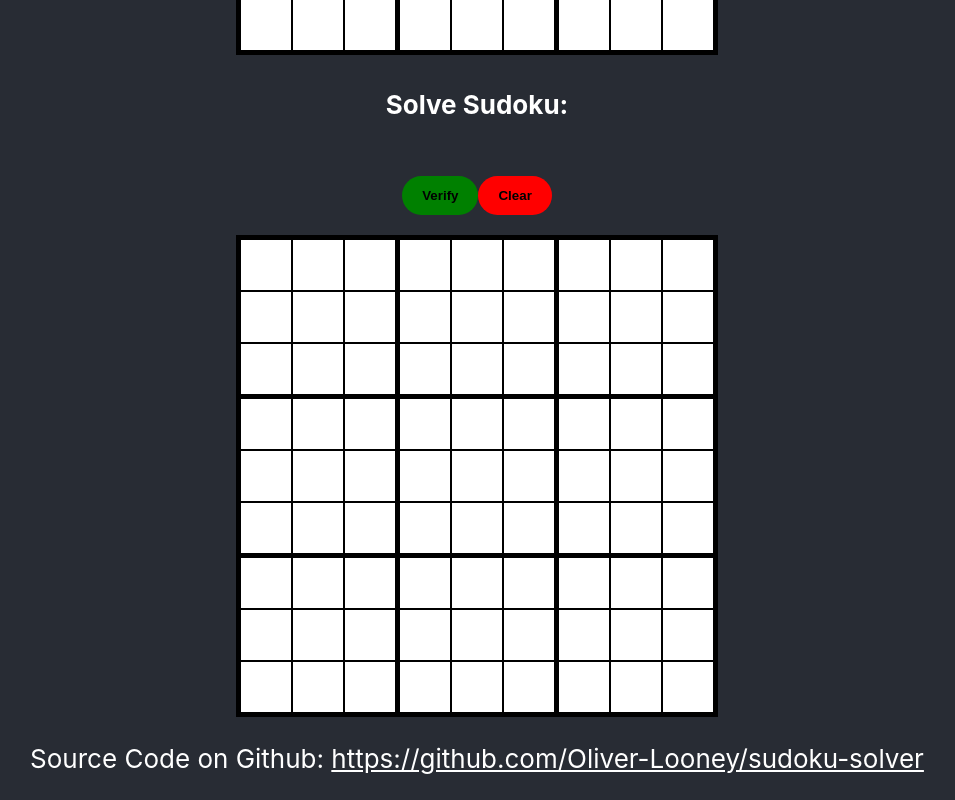
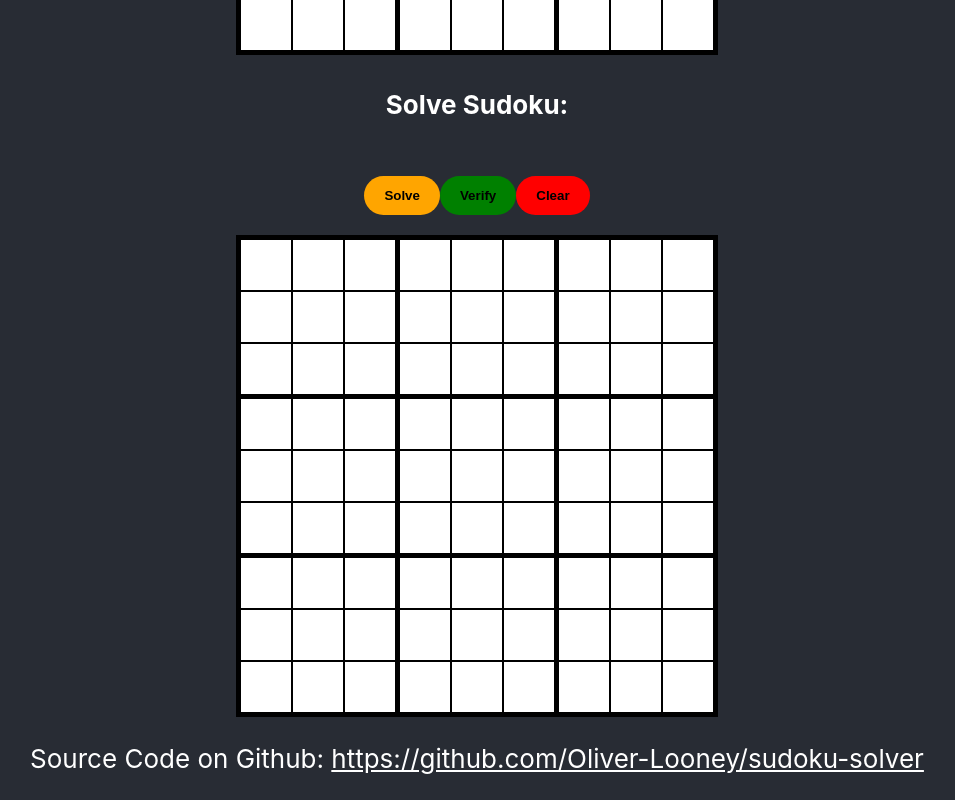
Before and after one commit to Oliver-Looney/sudoku-solver, a React (Create React App) app in the folder front-end/: page / in a window 1280 px wide. Shown: the part 758-1558 px from the top of the page, without its empty margins (163-1118 px from the left). Built offline with nearby package versions, Linux system fonts and the light colour scheme.

Commit message:
user can enter a sudoku to solve sudoku section to solve. Play sudoku can now be just for playing.

```diff
--- a/front-end/src/App.tsx
+++ b/front-end/src/App.tsx
@@ -6,15 +6,18 @@ import {getCellType, getDeepCopy} from "./utils";
 function App() {
   const [sudokuArr, setSudokuArr] = useState(getDeepCopy(initial));
   const [sudokuArrStart, setSudokuArrStart] = useState(getDeepCopy(initial));
-  const [solvedSudokusArr, setSolvedSudokusArr] = useState([getDeepCopy(initial)]);
+  const [solvedSudokusArr, setSolvedSudokusArr] = useState(getDeepCopy(initial));
   const [unsolvedSudokuArr, setUnolvedSudokusArr] = useState(null);
 
-  function onInputChange(e: { target: { value: string; }; }, row:number, col:number){
-    const val = parseInt(e.target.value) || -1, grid = getDeepCopy(sudokuArr);
-    if ((val === -1 || (val >= 1 && val <=9)) && sudokuArrStart[row][col] === -1){
+  function onInputChangePlay(e: { target: { value: string; }; }, row:number, col:number, setGrid: (arg0: number[][]) => void, currentGrid: number[][], originalGrid: number[][]|null){
+    const val = parseInt(e.target.value) || -1, grid = getDeepCopy(currentGrid);
+    // if (originalGrid === null){
+      // grid[row][col] = val;
+    // } else
+    if ((val === -1 || (val >= 1 && val <=9)) && (originalGrid === null || originalGrid[row][col] === -1)){
       grid[row][col] = val;
     }
-    setSudokuArr(grid);
+    setGrid(grid);
   }
 
   function getNewSudoku() {
@@ -43,7 +46,7 @@ function App() {
     xhttp.send(JSON.stringify({grid:input}));
   }
 
-  function solveSudoku() {
+  function solveSudoku(sudokuToSolve: number[][]) {
     const xhttp = new XMLHttpRequest();
     xhttp.onreadystatechange = function () {
       if (xhttp.readyState === 4) {
@@ -51,7 +54,7 @@ function App() {
           let obj = JSON.parse(xhttp.response);
           if (obj.Solvable === true) {
             setUnolvedSudokusArr(getDeepCopy(sudokuArr))
-            setSolvedSudokusArr(getDeepCopy(obj.Solutions));
+            setSolvedSudokusArr(getDeepCopy(obj.Solutions[0]));
           } else {
             alert("No solutions for this sudoku")
           }
@@ -62,7 +65,12 @@ function App() {
       }
     }
     xhttp.open("POST",solveSudokuURL);
-    xhttp.send(JSON.stringify({grid:sudokuArr}));
+    xhttp.send(JSON.stringify({grid:sudokuToSolve}));
+  }
+
+  const clearSolveGrid = () => {
+    setSolvedSudokusArr(getDeepCopy(initial));
+    setUnolvedSudokusArr(null);
   }
 
   return (
@@ -71,9 +79,9 @@ function App() {
         <h2>Sudoku Solver</h2>
         <h4>Play Sudoku:</h4>
         <div className="buttonContainer">
-          <button onClick = {() => solveSudoku()} className = "solveButton">Solve</button>
+          <button onClick = {() => solveSudoku(sudokuArrStart)} className = "solveButton">Solve</button>
           <button onClick = {() => verifySudoku(sudokuArr)} className = "verifyButton">Verify</button>
-          <button onClick = {() =>setSudokuArr(getDeepCopy(initial))} className = "clearButton">Clear</button>
+          <button onClick = {() => setSudokuArr(getDeepCopy(sudokuArrStart))} className = "clearButton">Clear</button>
         </div>
         <button onClick = {() => getNewSudoku() } className="playButton">Play A New Sudoku</button>
         <table>
@@ -83,9 +91,8 @@ function App() {
                 return <tr key = {rindex} className ={(row + 1) % 3 === 0 ? 'bBorder': ''}>
                   {[0,1,2,3,4,5,6,7,8].map((col,cindex) => {
                     return <td key = {rindex + cindex} className ={(col + 1) % 3 === 0 ? 'rBorder': ''}>
-                    <input onChange = { (e) => onInputChange(e, row, col )}
+                    <input onChange = { (e) => onInputChangePlay(e, row, col, setSudokuArr, sudokuArr, sudokuArrStart )}
                       value = {sudokuArr[row][col] === -1 ? '': sudokuArr[row][col]}
-                      // className="cellInput"
                         className ={getCellType(sudokuArr,sudokuArrStart,row,col)}
                       />
                   </td>
@@ -97,8 +104,9 @@ function App() {
         </table>
         <h4>Solve Sudoku:</h4>
         <div className="buttonContainer">
-        <button onClick = {() => verifySudoku(solvedSudokusArr[0])} className = "verifyButton">Verify</button>
-        <button onClick = {() => setSolvedSudokusArr([getDeepCopy(initial)])} className = "clearButton">Clear</button>
+          <button onClick = {() => solveSudoku(solvedSudokusArr)} className = "solveButton">Solve</button>
+          <button onClick = {() => verifySudoku(solvedSudokusArr)} className = "verifyButton">Verify</button>
+          <button onClick = {() => clearSolveGrid()} className = "clearButton">Clear</button>
         </div>
         <table>
           <tbody>
@@ -107,9 +115,9 @@ function App() {
                 return <tr key = {rindex} className ={(row + 1) % 3 === 0 ? 'bBorder': ''}>
                   {[0,1,2,3,4,5,6,7,8].map((col,cindex) => {
                     return <td key = {rindex + cindex} className ={(col + 1) % 3 === 0 ? 'rBorder': ''}>
-                    <input
-                      value = {solvedSudokusArr[0][row][col] === -1 ? '': solvedSudokusArr[0][row][col]}
-                      className ={getCellType(solvedSudokusArr[0],unsolvedSudokuArr,row,col)}
+                    <input onChange = { (e) => onInputChangePlay(e, row, col, setSolvedSudokusArr, solvedSudokusArr, unsolvedSudokuArr )}
+                      value = {solvedSudokusArr[row][col] === -1 ? '': solvedSudokusArr[row][col]}
+                      className ={getCellType(solvedSudokusArr,unsolvedSudokuArr,row,col)}
                       />
                   </td>
                   })}
```
